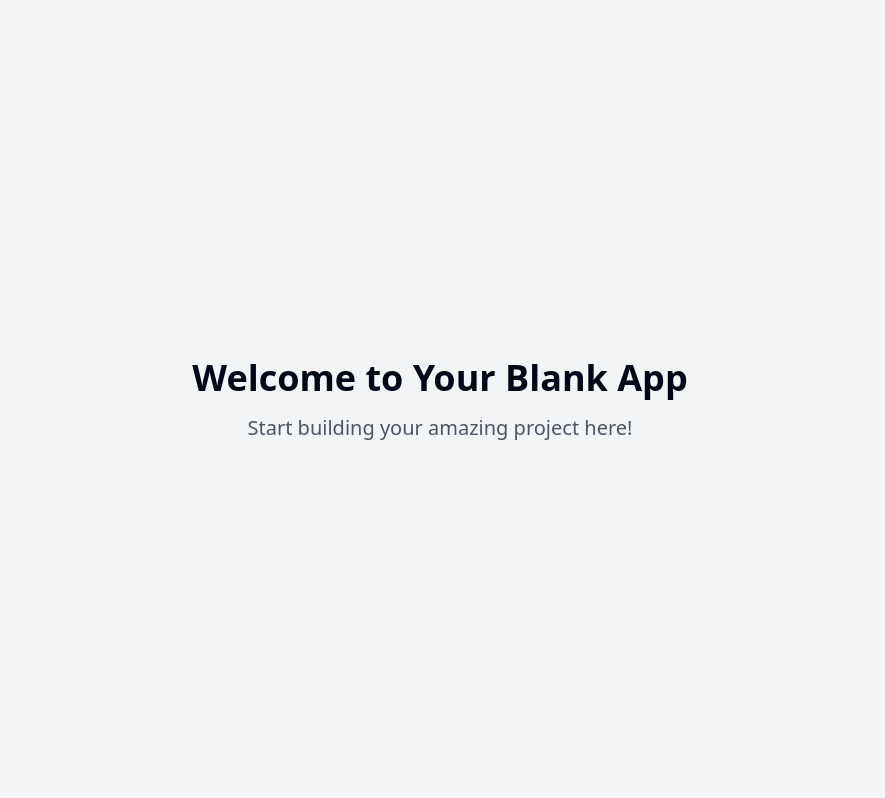
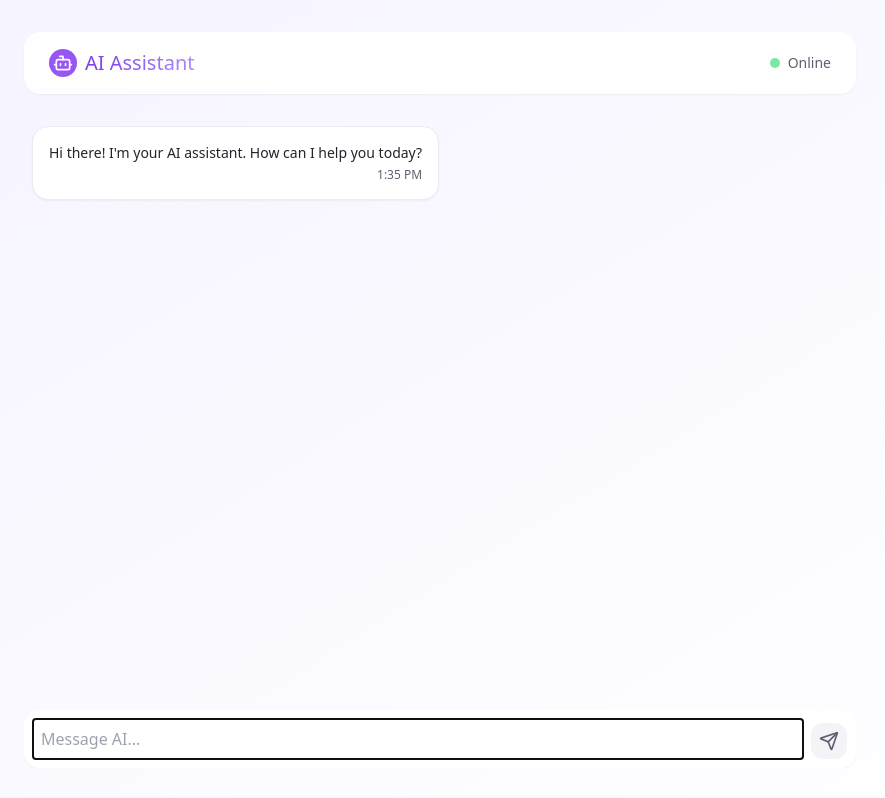
Before and after one commit to tzsoulcap/ui-ai-chatbot, a React (Vite) app: page / in a window 1280 px wide. Shown: the whole page, without its empty margins (200-1085 px from the left). Built offline with nearby package versions, Linux system fonts and the light colour scheme.

Commit message:
Implement AI chatbot web app
Implements a web application for an AI chatbot with a modern, purple and white theme.

```diff
--- /dev/null
+++ b/src/components/Chat/ChatInput.tsx
@@ -0,0 +1,75 @@
+
+import React, { useState, useRef, useEffect } from 'react';
+import { Send } from 'lucide-react';
+
+interface ChatInputProps {
+  onSendMessage: (message: string) => void;
+  isLoading: boolean;
+}
+
+const ChatInput: React.FC<ChatInputProps> = ({ onSendMessage, isLoading }) => {
+  const [message, setMessage] = useState('');
+  const inputRef = useRef<HTMLTextAreaElement>(null);
+
+  const handleSubmit = (e: React.FormEvent) => {
+    e.preventDefault();
+    if (message.trim() && !isLoading) {
+      onSendMessage(message);
+      setMessage('');
+    }
+  };
+
+  const handleKeyDown = (e: React.KeyboardEvent<HTMLTextAreaElement>) => {
+    if (e.key === 'Enter' && !e.shiftKey) {
+      e.preventDefault();
+      handleSubmit(e);
+    }
+  };
+
+  useEffect(() => {
+    // Auto-focus the input on component mount
+    if (inputRef.current) {
+      inputRef.current.focus();
+    }
+  }, []);
+
+  // Auto-adjust textarea height
+  useEffect(() => {
+    const textarea = inputRef.current;
+    if (textarea) {
+      textarea.style.height = 'auto';
+      textarea.style.height = `${Math.min(textarea.scrollHeight, 150)}px`;
+    }
+  }, [message]);
+
+  return (
+    <form
+      onSubmit={handleSubmit}
+      className="glass-card rounded-2xl p-2 flex items-end gap-2"
+    >
+      <textarea
+        ref={inputRef}
+        value={message}
+        onChange={(e) => setMessage(e.target.value)}
+        onKeyDown={handleKeyDown}
+        placeholder="Message AI..."
+        disabled={isLoading}
+        className="flex-1 bg-transparent border-0 focus:ring-0 resize-none p-2 max-h-[150px] subtle-scroll overflow-y-auto"
+        rows={1}
+      />
+      <button
+        type="submit"
+        disabled={!message.trim() || isLoading}
+        className={`rounded-xl p-2 transition-all duration-200 ${
+          message.trim() && !isLoading
+            ? 'bg-primary text-white hover:bg-primary/90'
+            : 'bg-muted text-muted-foreground cursor-not-allowed'
+        }`}
+      >
+        <Send size={20} className="text-current" />
+      </button>
+    </form>
+  );
+};
+
+export default ChatInput;
--- /dev/null
+++ b/src/components/Chat/ChatMessage.tsx
@@ -0,0 +1,26 @@
+
+import React from 'react';
+import { Message, formatTime } from '../../utils/chatUtils';
+
+interface ChatMessageProps {
+  message: Message;
+}
+
+const ChatMessage: React.FC<ChatMessageProps> = ({ message }) => {
+  const isUser = message.role === 'user';
+
+  return (
+    <div className={`flex items-end mb-4 ${isUser ? 'justify-end' : 'justify-start'}`}>
+      <div className={`chat-bubble ${isUser ? 'chat-bubble-user' : 'chat-bubble-bot'}`}>
+        <div className="flex flex-col">
+          <p className="text-sm">{message.content}</p>
+          <span className={`text-xs mt-1 self-end ${isUser ? 'text-primary-foreground/80' : 'text-muted-foreground'}`}>
+            {formatTime(message.timestamp)}
+          </span>
+        </div>
+      </div>
+    </div>
+  );
+};
+
+export default ChatMessage;
--- /dev/null
+++ b/src/components/Chat/MessageLoader.tsx
@@ -0,0 +1,16 @@
+
+import React from 'react';
+
+const MessageLoader: React.FC = () => {
+  return (
+    <div className="chat-bubble chat-bubble-bot flex items-center justify-center">
+      <div className="loading-dots">
+        <div className="dot"></div>
+        <div className="dot"></div>
+        <div className="dot"></div>
+      </div>
+    </div>
+  );
+};
+
+export default MessageLoader;
--- /dev/null
+++ b/src/components/Layout/Header.tsx
@@ -0,0 +1,24 @@
+
+import React from 'react';
+import { Bot } from 'lucide-react';
+
+const Header: React.FC = () => {
+  return (
+    <header className="glass-card rounded-2xl py-4 px-6 mb-4 flex items-center justify-between">
+      <div className="flex items-center">
+        <div className="mr-2 bg-primary rounded-full p-1">
+          <Bot size={20} className="text-white" />
+        </div>
+        <h1 className="text-xl font-medium bg-gradient-to-r from-purple-600 to-purple-400 bg-clip-text text-transparent">
+          AI Assistant
+        </h1>
+      </div>
+      <div className="flex items-center gap-2">
+        <div className="h-2.5 w-2.5 rounded-full bg-green-400 animate-pulse"></div>
+        <span className="text-sm text-muted-foreground">Online</span>
+      </div>
+    </header>
+  );
+};
+
+export default Header;
--- a/src/index.css
+++ b/src/index.css
@@ -1,101 +1,108 @@
+
 @tailwind base;
 @tailwind components;
 @tailwind utilities;
 
 @layer base {
   :root {
-    --background: 0 0% 100%;
-    --foreground: 222.2 84% 4.9%;
+    --background: 250 100% 99%;
+    --foreground: 250 10% 15%;
 
     --card: 0 0% 100%;
-    --card-foreground: 222.2 84% 4.9%;
+    --card-foreground: 250 10% 15%;
 
     --popover: 0 0% 100%;
-    --popover-foreground: 222.2 84% 4.9%;
+    --popover-foreground: 250 10% 15%;
 
-    --primary: 222.2 47.4% 11.2%;
-    --primary-foreground: 210 40% 98%;
+    --primary: 265 90% 65%;
+    --primary-foreground: 0 0% 100%;
 
-    --secondary: 210 40% 96.1%;
-    --secondary-foreground: 222.2 47.4% 11.2%;
+    --secondary: 265 30% 95%;
+    --secondary-foreground: 265 50% 40%;
 
-    --muted: 210 40% 96.1%;
-    --muted-foreground: 215.4 16.3% 46.9%;
+    --muted: 265 20% 96%;
+    --muted-foreground: 265 10% 40%;
 
-    --accent: 210 40% 96.1%;
-    --accent-foreground: 222.2 47.4% 11.2%;
+    --accent: 265 40% 94%;
+    --accent-foreground: 265 50% 40%;
 
     --destructive: 0 84.2% 60.2%;
-    --destructive-foreground: 210 40% 98%;
+    --destructive-foreground: 0 0% 98%;
 
-    --border: 214.3 31.8% 91.4%;
-    --input: 214.3 31.8% 91.4%;
-    --ring: 222.2 84% 4.9%;
+    --border: 265 20% 93%;
+    --input: 265 20% 93%;
+    --ring: 265 80% 70%;
 
-    --radius: 0.5rem;
-
-    --sidebar-background: 0 0% 98%;
-
-    --sidebar-foreground: 240 5.3% 26.1%;
-
-    --sidebar-primary: 240 5.9% 10%;
-
-    --sidebar-primary-foreground: 0 0% 98%;
-
-    --sidebar-accent: 240 4.8% 95.9%;
-
-    --sidebar-accent-foreground: 240 5.9% 10%;
-
-    --sidebar-border: 220 13% 91%;
-
-    --sidebar-ring: 217.2 91.2% 59.8%;
+    --radius: 0.75rem;
   }
 
-  .dark {
-    --background: 222.2 84% 4.9%;
-    --foreground: 210 40% 98%;
-
-    --card: 222.2 84% 4.9%;
-    --card-foreground: 210 40% 98%;
-
-    --popover: 222.2 84% 4.9%;
-    --popover-foreground: 210 40% 98%;
-
-    --primary: 210 40% 98%;
-    --primary-foreground: 222.2 47.4% 11.2%;
-
-    --secondary: 217.2 32.6% 17.5%;
-    --secondary-foreground: 210 40% 98%;
-
-    --muted: 217.2 32.6% 17.5%;
-    --muted-foreground: 215 20.2% 65.1%;
-
-    --accent: 217.2 32.6% 17.5%;
-    --accent-foreground: 210 40% 98%;
-
-    --destructive: 0 62.8% 30.6%;
-    --destructive-foreground: 210 40% 98%;
-
-    --border: 217.2 32.6% 17.5%;
-    --input: 217.2 32.6% 17.5%;
-    --ring: 212.7 26.8% 83.9%;
-    --sidebar-background: 240 5.9% 10%;
-    --sidebar-foreground: 240 4.8% 95.9%;
-    --sidebar-primary: 224.3 76.3% 48%;
-    --sidebar-primary-foreground: 0 0% 100%;
-    --sidebar-accent: 240 3.7% 15.9%;
-    --sidebar-accent-foreground: 240 4.8% 95.9%;
-    --sidebar-border: 240 3.7% 15.9%;
-    --sidebar-ring: 217.2 91.2% 59.8%;
-  }
-}
-
-@layer base {
   * {
     @apply border-border;
   }
 
+  html {
+    scroll-behavior: smooth;
+  }
+
   body {
-    @apply bg-background text-foreground;
+    @apply bg-background text-foreground antialiased;
+    font-feature-settings: "ss01", "ss02", "cv01", "cv02", "cv03";
+    overflow-x: hidden;
   }
 }
+
+@layer components {
+  .glass-card {
+    @apply bg-white/90 backdrop-blur-md border border-white/50 shadow-sm;
+  }
+
+  .chat-bubble {
+    @apply rounded-2xl p-4 animate-slide-in shadow-sm max-w-[85%] md:max-w-[70%];
+  }
+
+  .chat-bubble-user {
+    @apply bg-primary text-primary-foreground ml-auto;
+  }
+
+  .chat-bubble-bot {
+    @apply bg-white border border-border mr-auto;
+  }
+
+  .subtle-scroll {
+    scrollbar-width: thin;
+    scrollbar-color: rgba(139, 92, 246, 0.5) transparent;
+  }
+
+  .subtle-scroll::-webkit-scrollbar {
+    width: 6px;
+  }
+
+  .subtle-scroll::-webkit-scrollbar-track {
+    background: transparent;
+  }
+
+  .subtle-scroll::-webkit-scrollbar-thumb {
+    background-color: rgba(139, 92, 246, 0.5);
+    border-radius: 20px;
+  }
+
+  .loading-dots {
+    @apply flex items-center justify-center space-x-1;
+  }
+
+  .loading-dots .dot {
+    @apply w-2 h-2 rounded-full bg-primary;
+  }
+
+  .loading-dots .dot:nth-child(1) {
+    animation: pulse-dot 1.5s ease-in-out 0s infinite;
+  }
+
+  .loading-dots .dot:nth-child(2) {
+    animation: pulse-dot 1.5s ease-in-out 0.2s infinite;
+  }
+
+  .loading-dots .dot:nth-child(3) {
+    animation: pulse-dot 1.5s ease-in-out 0.4s infinite;
+  }
+}
--- a/src/pages/Index.tsx
+++ b/src/pages/Index.tsx
@@ -1,11 +1,86 @@
-// Update this page (the content is just a fallback if you fail to update the page)
+
+import React, { useState, useEffect, useRef } from 'react';
+import ChatMessage from '../components/Chat/ChatMessage';
+import ChatInput from '../components/Chat/ChatInput';
+import MessageLoader from '../components/Chat/MessageLoader';
+import Header from '../components/Layout/Header';
+import { Message, generateId, simulateResponse } from '../utils/chatUtils';
 
 const Index = () => {
+  const [messages, setMessages] = useState<Message[]>([
+    {
+      id: generateId(),
+      content: "Hi there! I'm your AI assistant. How can I help you today?",
+      role: 'bot',
+      timestamp: new Date()
+    }
+  ]);
+
+  const [isLoading, setIsLoading] = useState(false);
+  const messagesEndRef = useRef<HTMLDivElement>(null);
+
+  const scrollToBottom = () => {
+    messagesEndRef.current?.scrollIntoView({ behavior: 'smooth' });
+  };
+
+  useEffect(() => {
+    scrollToBottom();
+  }, [messages]);
+
+  const handleSendMessage = async (content: string) => {
+    // Add user message
+    const userMessage: Message = {
+      id: generateId(),
+      content,
+      role: 'user',
+      timestamp: new Date()
+    };
+
+    setMessages(prev => [...prev, userMessage]);
+    setIsLoading(true);
+
+    // Simulate AI response
+    try {
+      const response = await simulateResponse(content);
+
+      // Slight delay to make the loader visible
+      setTimeout(() => {
+        const botMessage: Message = {
+          id: generateId(),
+          content: response,
+          role: 'bot',
+          timestamp: new Date()
+        };
+
+        setMessages(prev => [...prev, botMessage]);
+        setIsLoading(false);
+      }, 500);
+    } catch (error) {
+      console.error('Error getting response:', error);
+      setIsLoading(false);
+    }
+  };
+
   return (
-    <div className="min-h-screen flex items-center justify-center bg-gray-100">
-      <div className="text-center">
-        <h1 className="text-4xl font-bold mb-4">Welcome to Your Blank App</h1>
-        <p className="text-xl text-gray-600">Start building your amazing project here!</p>
+    <div className="min-h-screen flex flex-col bg-gradient-to-br from-purple-50 to-white p-4 md:p-8">
+      <div className="container mx-auto max-w-4xl flex-1 flex flex-col">
+        <Header />
+
+        <div className="flex-1 overflow-hidden flex flex-col">
+          <div className="flex-1 overflow-y-auto px-2 py-4 subtle-scroll">
+            <div className="flex flex-col space-y-2">
+              {messages.map(message => (
+                <ChatMessage key={message.id} message={message} />
+              ))}
+              {isLoading && <MessageLoader />}
+              <div ref={messagesEndRef} />
+            </div>
+          </div>
+
+          <div className="mt-4">
+            <ChatInput onSendMessage={handleSendMessage} isLoading={isLoading} />
+          </div>
+        </div>
       </div>
     </div>
   );
--- /dev/null
+++ b/src/utils/chatUtils.ts
@@ -0,0 +1,35 @@
+
+export interface Message {
+  id: string;
+  content: string;
+  role: 'user' | 'bot';
+  timestamp: Date;
+}
+
+export const generateId = (): string => {
+  return Math.random().toString(36).substring(2, 11);
+};
+
+export const formatTime = (date: Date): string => {
+  return new Intl.DateTimeFormat('en-US', {
+    hour: 'numeric',
+    minute: 'numeric',
+    hour12: true
+  }).format(date);
+};
+
+export const simulateResponse = async (message: string): Promise<string> => {
+  // This is a placeholder for an actual API call to a language model
+  await new Promise(resolve => setTimeout(resolve, 2000)); // Simulate network delay
+
+  const responses = [
+    "I'm an AI assistant here to help you. How can I assist you today?",
+    "That's an interesting question. Let me think about that for a moment...",
+    "I understand what you're asking. Here's what I know about that topic.",
+    "I'm designed to provide helpful and accurate information. Based on your question, I'd say...",
+    "Thanks for your message! I'm processing that request now."
+  ];
+
+  const randomIndex = Math.floor(Math.random() * responses.length);
+  return responses[randomIndex];
+};
```
Also changed, not shown: tailwind.config.ts (+51 -23 lines).
